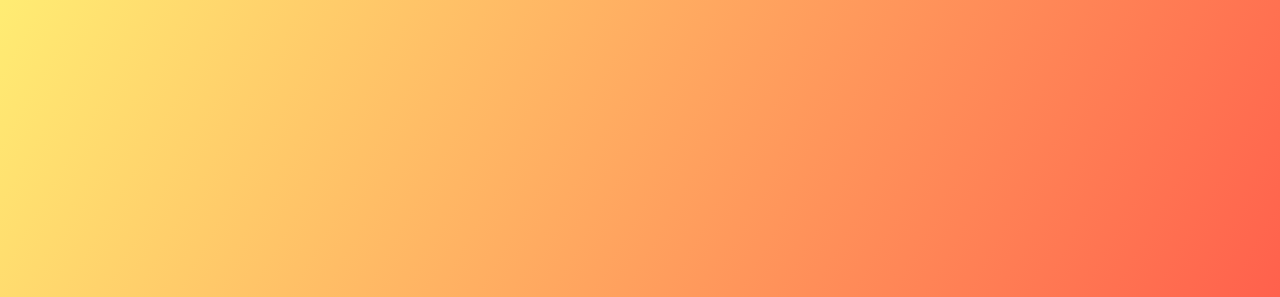
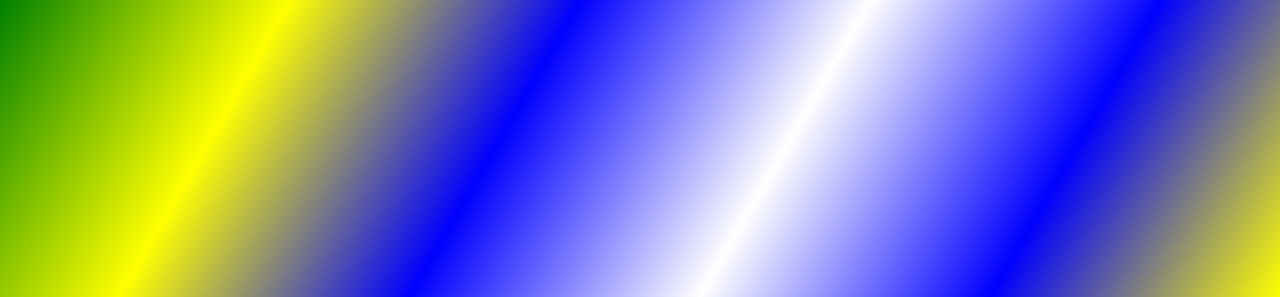
Before and after one commit to WanderckleyOliveira/Relogio-digital, a plain HTML site: page index.html in a window 1280 px wide. Shown: the top 297 px of the page. Drawn offline with nearby package versions, Linux system fonts and the light colour scheme.

Commit message:
Adicionando as cores da bandeira do brasil com css

```diff
--- a/assets/css/style.css
+++ b/assets/css/style.css
@@ -8,7 +8,7 @@
 
 body {
     height: 100vh;
-    background: linear-gradient(120deg, #ffe53db8, #ff2525da);
+    background: linear-gradient(120deg, green, yellow, blue, white, blue, yellow, green);
     display: flex;
     align-items: center;
     justify-content: center;
```
